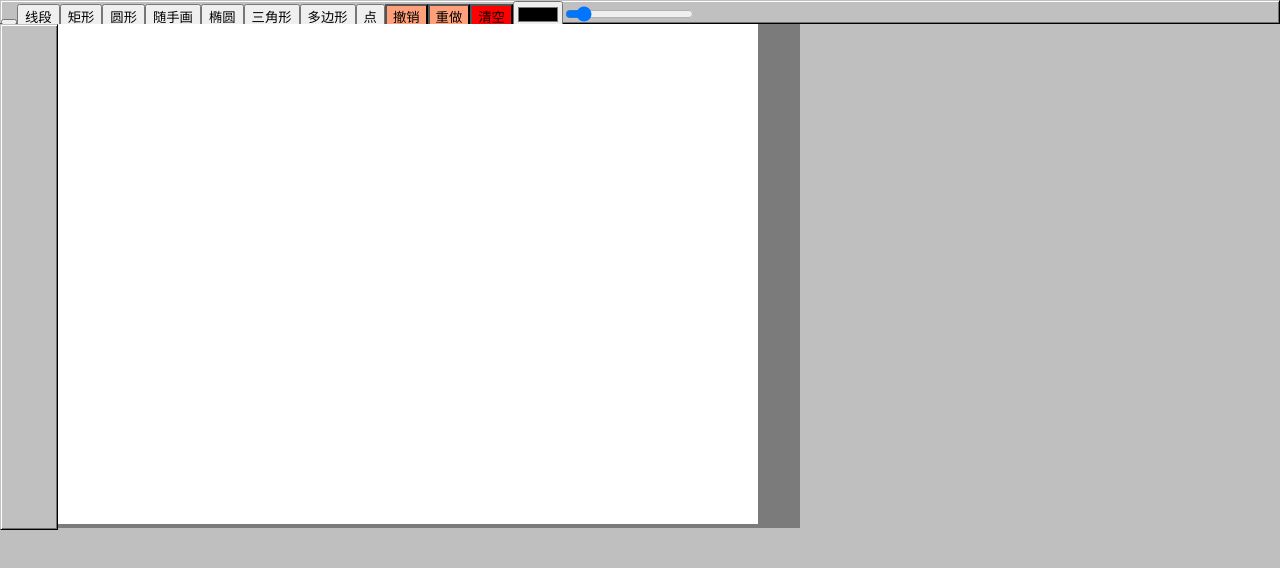
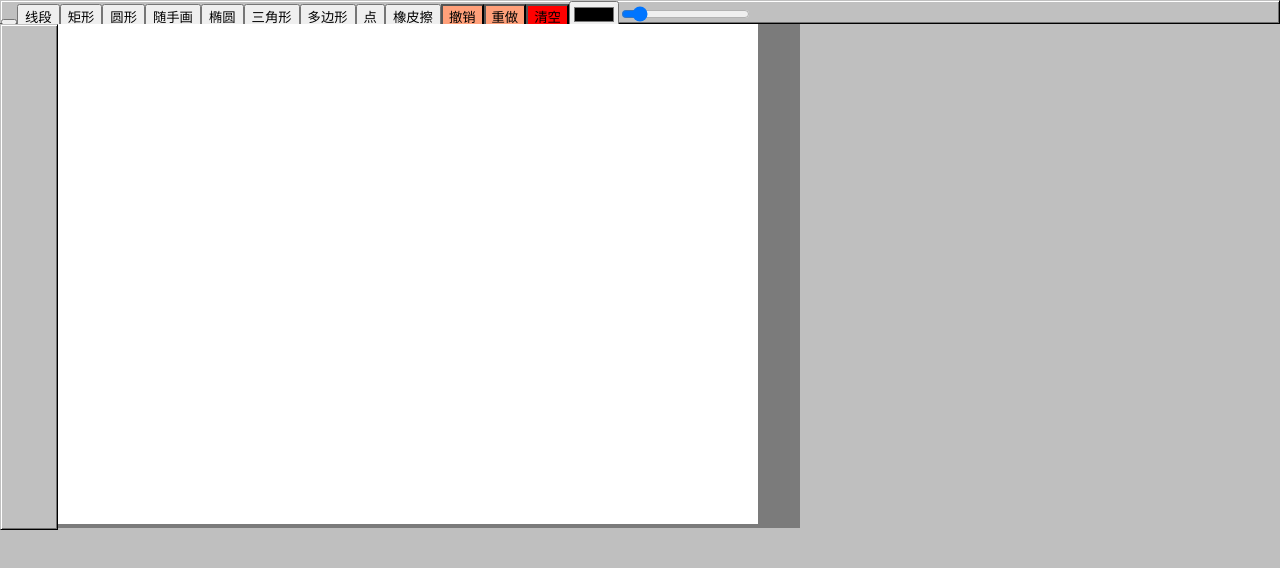
Before and after one commit to Mganzzzzz/painter-vue-tsx, a Vue app: page / in a window 1280 px wide. Shown: the top 568 px of the page. Built offline with nearby package versions, Linux system fonts and the light colour scheme.

Commit message:
橡皮擦

```diff
--- /dev/null
+++ b/src/components/SVGEraser.tsx
@@ -0,0 +1,9 @@
+import {defineComponent, markRaw} from "vue";
+import {SvgPathProps} from "../const";
+
+export const SVGEraser = markRaw({
+    name: "Eraser",
+    setup(props: SvgPathProps) {
+        return () => <polyline />
+    }
+})
--- a/src/components/SVGLine.tsx
+++ b/src/components/SVGLine.tsx
@@ -3,7 +3,7 @@ import {SvgLineProps} from "../const";
 
 export const SVGLine = defineComponent({
     name: "Line",
-    setup(props: SvgLineProps) {
-        return () => <line {...props}/>
+    setup() {
+        return () => <line />
     }
 })
--- a/src/components/dymanicComponent.tsx
+++ b/src/components/dymanicComponent.tsx
@@ -2,12 +2,14 @@ import {GraphType, MapOf, ModelData} from "../const";
 import _ from 'lodash';
 import {h} from "vue";
 import {SVGLine, SVGPath, SVGRect, SVGTriangle} from "./index";
+import {SVGEraser} from "./SVGEraser";
 
 const componentsMap: MapOf<any> = {
     [GraphType.line]: SVGLine,
     [GraphType.rect]:SVGRect,
     [GraphType.triangle]:SVGTriangle,
     [GraphType.path]:SVGPath,
+    [GraphType.eraser]:SVGEraser,
 }
 
 export const renderGraph = (graph: ModelData, index: number) => {
--- a/src/const/enum.ts
+++ b/src/const/enum.ts
@@ -8,6 +8,7 @@ export enum GraphType {
     triangle = 'triangle',
     polygon = 'polygon',
     point = 'point',
+    eraser = 'eraser',
 }
 
 
--- a/src/hooks/canvasHook.ts
+++ b/src/hooks/canvasHook.ts
@@ -1,4 +1,4 @@
-import {ref} from 'vue'
+import {CSSProperties, reactive, ref} from 'vue'
 import {Drawing, GraphType, ModelData} from "../const";
 import {pen} from "../pen";
 import CommandDraw from "../command/CommandDraw";
@@ -6,6 +6,7 @@ import CommandDraw from "../command/CommandDraw";
 export default function useCanvas() {
 
     const drawing = ref<Drawing>(Drawing.end);
+
     const graphList = ref<ModelData[]>([]);
     const graphType = ref<GraphType>(GraphType.line);
     let command: CommandDraw | null
@@ -16,12 +17,15 @@ export default function useCanvas() {
         command && command.startDraw()
     }
 
+    const updateCanvasStyle = () => {
+        const penInfo = pen.getPenInfo()
+        console.log('debug penInfo', penInfo)
+    }
 
     const handlePenUp = (e: MouseEvent) => {
         drawing.value = Drawing.end
         command && command.stopDraw()
     }
-
 
     const handlePenMove = (e: MouseEvent) => {
         pen.move(e, graphType.value)
@@ -34,10 +38,12 @@ export default function useCanvas() {
 
     return {
         drawing,
+        // canvasStyle,
         graphList,
         graphType,
         handlePenUp,
         handlePenDown,
         handlePenMove,
+        updateCanvasStyle,
     }
 }
--- a/src/hooks/menuHook.ts
+++ b/src/hooks/menuHook.ts
@@ -14,7 +14,9 @@ function userGraphTypeMenu() {
         [GraphType.triangle]: '三角形',
         [GraphType.polygon]: '多边形',
         [GraphType.point]: '点',
+        [GraphType.eraser]: '橡皮擦',
     }
+
     const t = Object.entries(GraphType).map(([k, v]) => {
         const label = labelMap[v]
         return {
--- /dev/null
+++ b/src/model/ModelEraser.ts
@@ -0,0 +1,51 @@
+import {ModelBase} from "./ModelBase";
+import {GraphType, ModelData, PenInfo, SvgTriangleProps, Point, SvgRectProps} from "../const";
+import {Pen} from "../pen";
+
+
+export class ModelEraser extends ModelBase {
+    static type: GraphType = GraphType.eraser
+
+    private path: Point[] = []
+    private height!: number
+    private width!: number
+    private start: Point
+    protected component = GraphType.eraser
+
+
+    constructor(penInfo: PenInfo) {
+        super(penInfo);
+        this.start = {
+            x: penInfo.x,
+            y: penInfo.y,
+        }
+    }
+
+    update(pen: Pen) {
+        const penInfo = pen.getPenInfo()
+        penInfo.strokeWith
+        const {x, y} = penInfo
+        this.path.push({
+            x, y
+        })
+    }
+
+    toData(): ModelData {
+        const points = this.path.map(n => {
+            const {x, y} = n
+            return `${x} ${y}`
+        }).join(',')
+
+        const base = super.toData()
+        const props: SvgTriangleProps = {
+            points,
+        }
+
+        base.props = {...base.props, ...props}
+        base.props.stroke = '#fff'
+        base.props["stroke-width"] = this.pen.strokeWith
+        return base
+    }
+
+
+}
--- a/src/model/index.ts
+++ b/src/model/index.ts
@@ -5,3 +5,4 @@ export * from './ModelRect'
 export * from './ModelTriangle'
 export * from './ModelList'
 export * from './ModelPath'
+export * from './ModelEraser'
--- a/src/pen.ts
+++ b/src/pen.ts
@@ -1,4 +1,4 @@
-import {GraphType, ModelData, PenInfo, PenStatus} from "./const";
+import {GraphType, PenInfo, PenStatus} from "./const";
 import * as  Models from "./model";
 import {ModelBase, ModelList, PointModel} from "./model";
 import Command from "./command/Command";
```
Also changed, not shown: src/App.tsx (+17 -1 lines).
